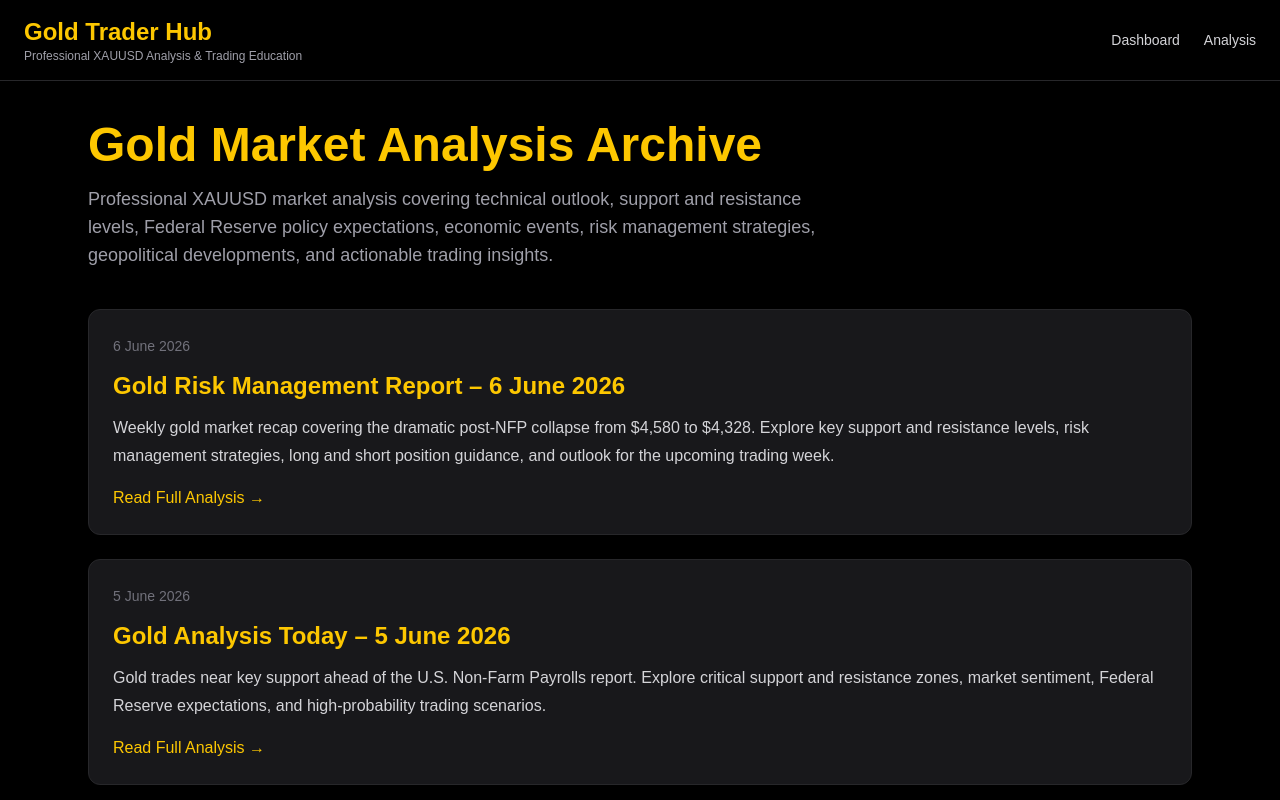
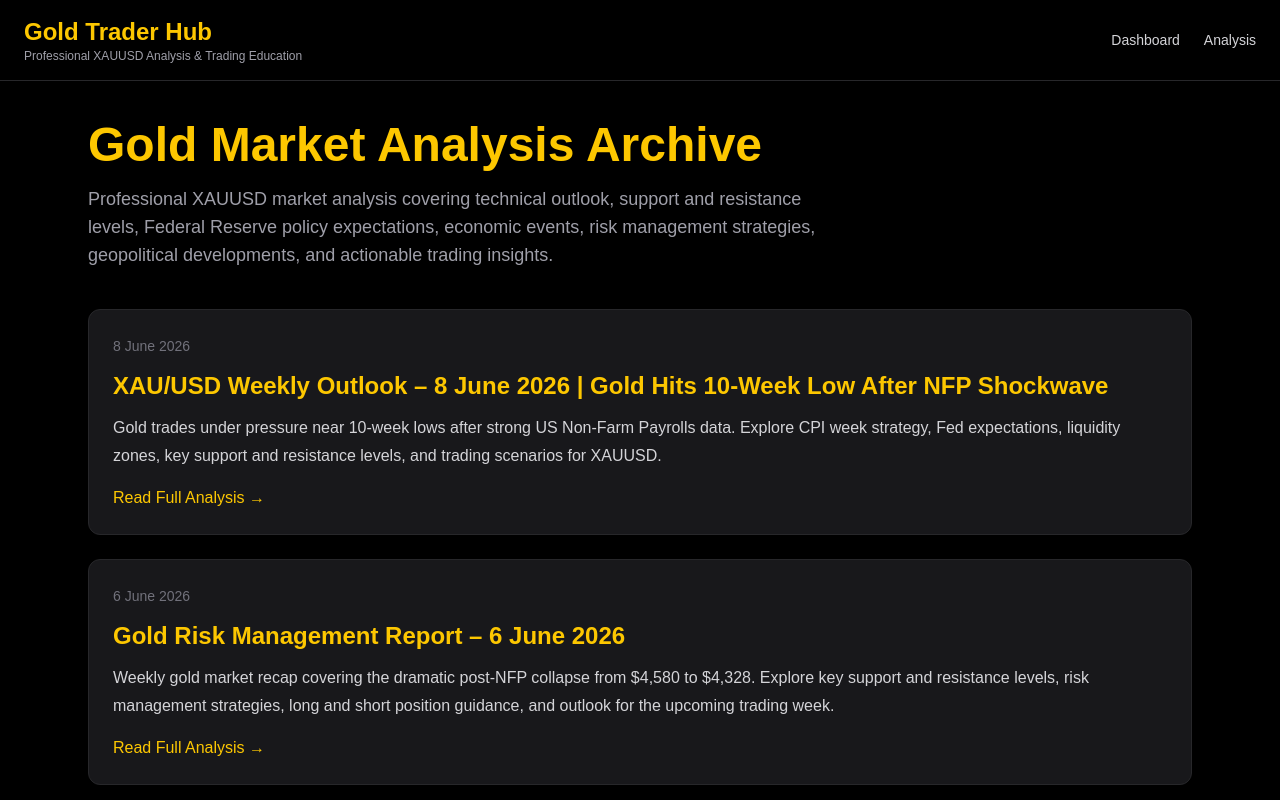
Before and after one commit to CSOoi1181/gold-trader-hub, a Next.js app: page /analysis in a window 1280 px wide. Shown: the top 800 px of the page. Built offline with nearby package versions, Linux system fonts and the light colour scheme.

Commit message:
Add linking on page analysis 8 June 2026

```diff
--- a/app/analysis/page.tsx
+++ b/app/analysis/page.tsx
@@ -8,6 +8,13 @@ export const metadata = {
 };
 
 const articles = [
+  {
+  title: "XAU/USD Weekly Outlook – 8 June 2026 | Gold Hits 10-Week Low After NFP Shockwave",
+  date: "8 June 2026",
+  slug: "/analysis/gold-analysis-2026-06-08",
+  summary:
+    "Gold trades under pressure near 10-week lows after strong US Non-Farm Payrolls data. Explore CPI week strategy, Fed expectations, liquidity zones, key support and resistance levels, and trading scenarios for XAUUSD.",
+  },
   {
     title: "Gold Risk Management Report – 6 June 2026",
     date: "6 June 2026",
```
